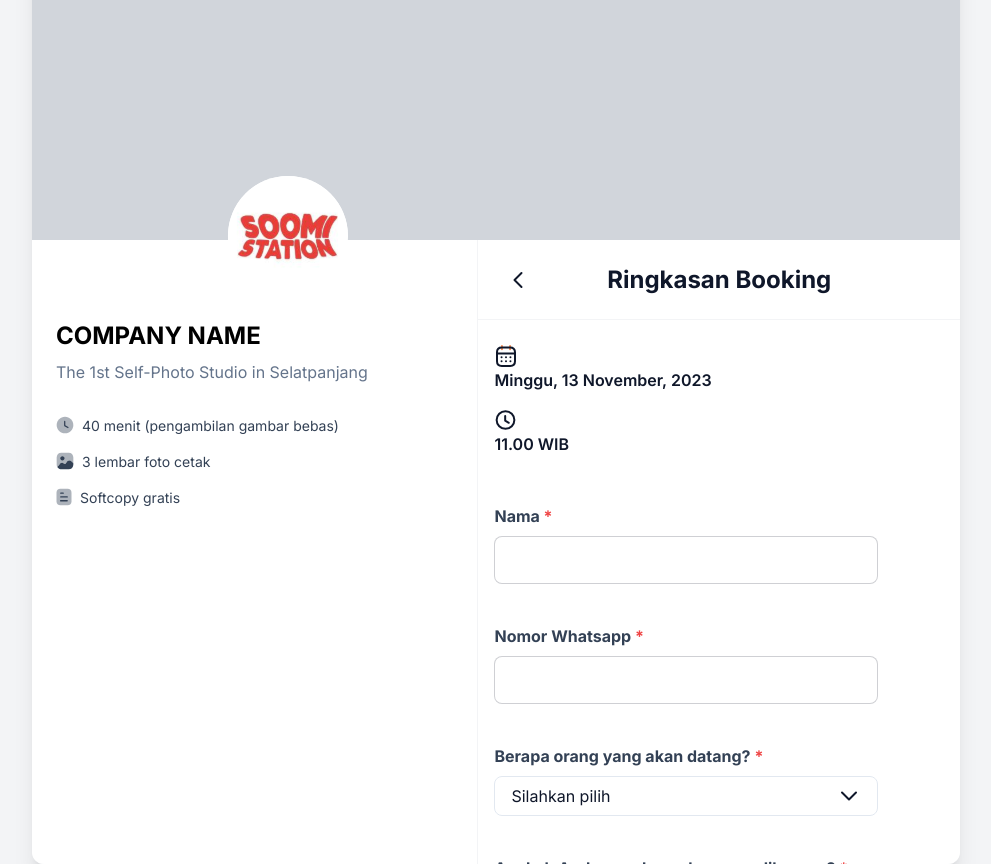
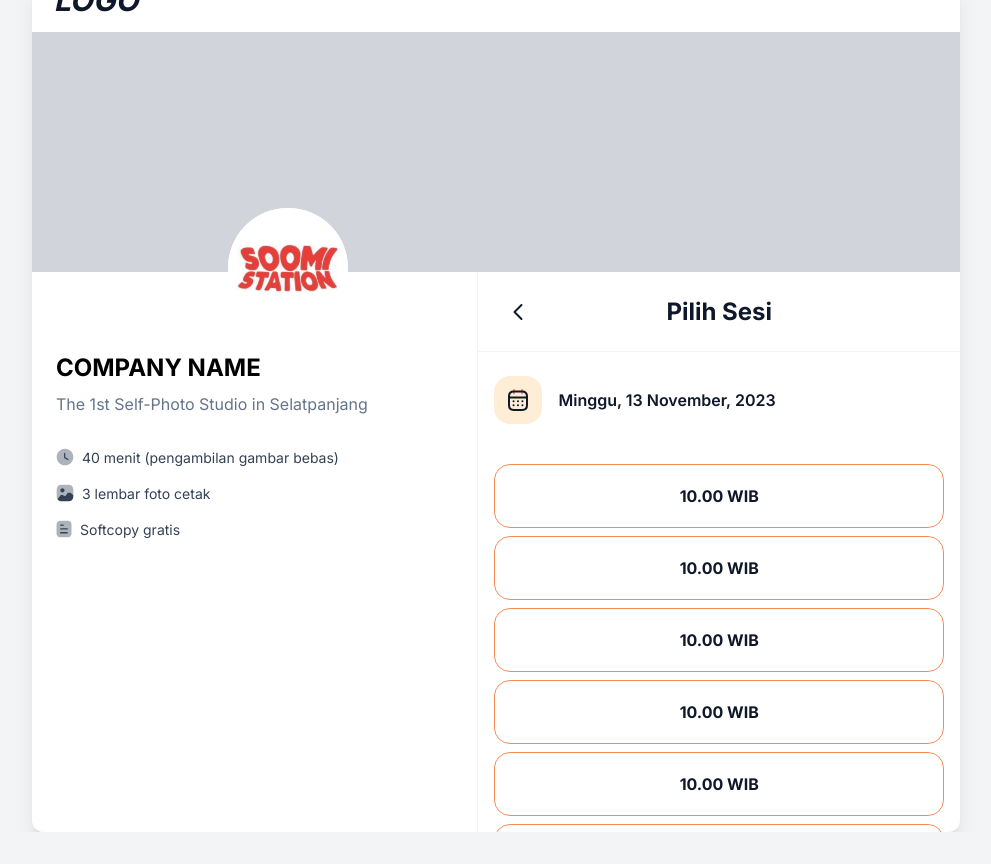
Before and after one commit to crendyyy/Photobox, a React (Vite) app: page / in a window 1280 px wide. Shown: the whole page, without its empty margins (144-1135 px from the left). After the commit the page ends 832 px from the top, so only its background shows below. Built offline with nearby package versions, Linux system fonts and the light colour scheme.

Commit message:
some update

```diff
--- a/src/compenents/forms/Session.jsx
+++ b/src/compenents/forms/Session.jsx
@@ -11,8 +11,8 @@
         <h1 className='flex justify-center'>Pilih Sesi</h1>
         <button className='flex items-center justify-center w-12 h-12 pointer-events-none'></button>
       </div>
-      <div className='flex items-center h-12 px-4 '>
-        <div>
+      <div className='flex items-center h-12 gap-4 px-4'>
+        <div className='p-3 rounded-2xl bg-primary-light text-primary'>
           <CalendarIcon />
         </div>
         <span className='text-base font-semibold '>Minggu, 13 November, 2023</span>
--- a/src/compenents/forms/SummaryBooking.jsx
+++ b/src/compenents/forms/SummaryBooking.jsx
@@ -25,14 +25,14 @@
         <button className='flex items-center justify-center w-12 h-12 pointer-events-none'></button>
       </div>
       <div className='flex flex-col gap-4 px-4 justify-startitems-center '>
-        <div>
-          <div>
+        <div className='flex items-center gap-4'>
+          <div className='p-3 rounded-2xl bg-primary-light text-primary'>
             <CalendarIcon />
           </div>
           <span className='text-base font-semibold '>Minggu, 13 November, 2023</span>
         </div>
-        <div>
-          <div>
+        <div className='flex items-center gap-4'>
+          <div className='p-3 rounded-2xl bg-primary-light text-primary'>
             <ClockIcon />
           </div>
           <span className='text-base font-semibold '>11.00 WIB</span>
--- a/src/routes/Home.jsx
+++ b/src/routes/Home.jsx
@@ -22,8 +22,8 @@
           <Banner />
           <div className='flex'>
             <Deskripsi />
-            <SummaryBooking />
-            {/* <Session /> */}
+            {/* <SummaryBooking /> */}
+            <Session />
             {/* <CalendarInput
               value={selectedDate}
               onChange={setSelectedDate}
```
